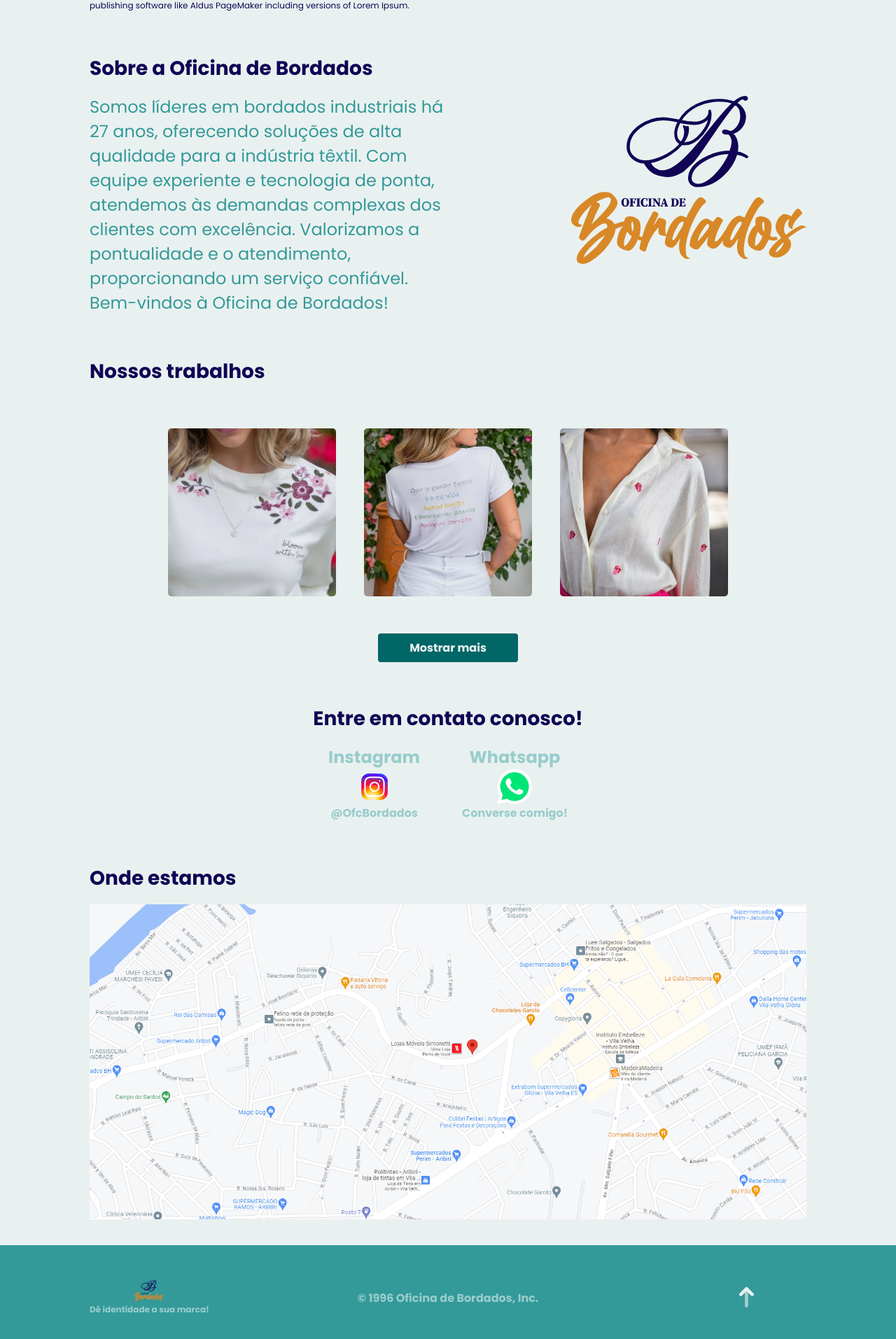
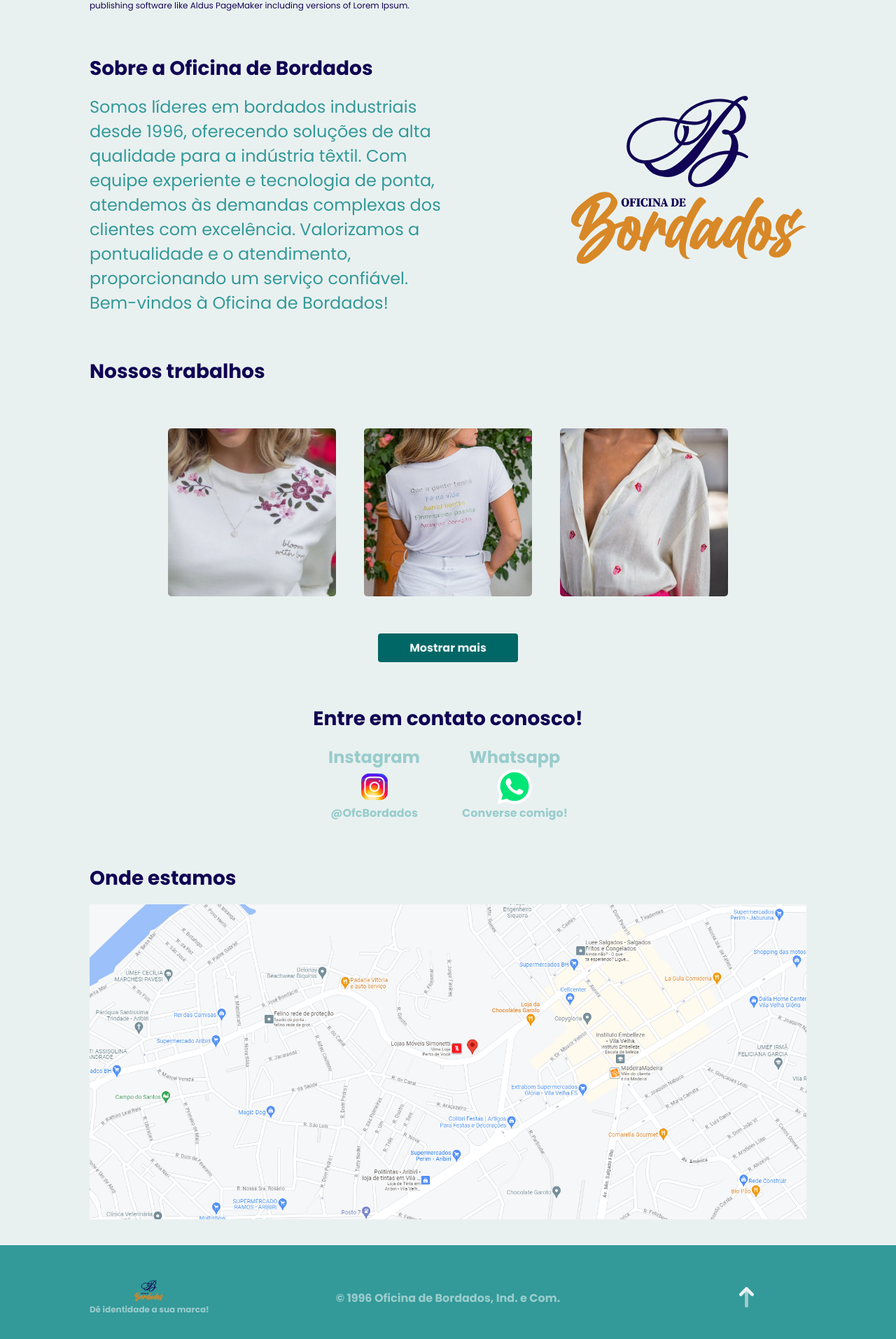
Before and after one commit to Wallace027Dev/ofc-site, a React (Create React App) app: page / in a window 1280 px wide. Shown: the part 2068-3981 px from the top of the page at 70% size. Built offline with nearby package versions, Linux system fonts and the light colour scheme.

Commit message:
feat: adjust svg from menu and home

```diff
--- a/src/components/About/index.js
+++ b/src/components/About/index.js
@@ -8,7 +8,7 @@ export default function About() {
       <div className="about" id="about">
         <h1>Sobre a Oficina de Bordados</h1>
         <p>
-          Somos líderes em bordados industriais há 27 anos, oferecendo soluções
+          Somos líderes em bordados industriais desde 1996, oferecendo soluções
           de alta qualidade para a indústria têxtil. Com equipe experiente e
           tecnologia de ponta, atendemos às demandas complexas dos clientes com
           excelência. Valorizamos a pontualidade e o atendimento, proporcionando
--- a/src/components/Footer/index.js
+++ b/src/components/Footer/index.js
@@ -9,16 +9,16 @@ export default function Footer() {
   return (
     <Container>
       <div>
-        <img src={ofc} alt="Staart logo" />
+        <img src={ofc} alt="Oficina de bordados" />
         <h4>Dê identidade a sua marca!</h4>
       </div>
       <div>
-        <h3>© 1996 Oficina de Bordados, Inc.</h3>
+        <h3>© 1996 Oficina de Bordados, Ind. e Com.</h3>
       </div>
       <div>
         <button
           type="button"
-          onClick={() => scrollToSection("contact")}
+          onClick={() => scrollToSection("header")}
           className="remove-effect-button"
         >
           <img src={arrow} alt="botão seta para cima" />
```
Also changed, not shown: src/assets/images/icons/home.svg, src/assets/images/icons/menuMobile.svg.
